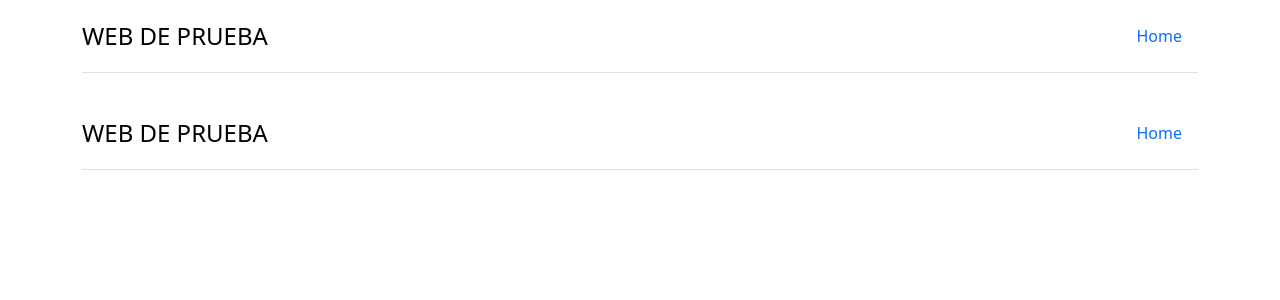
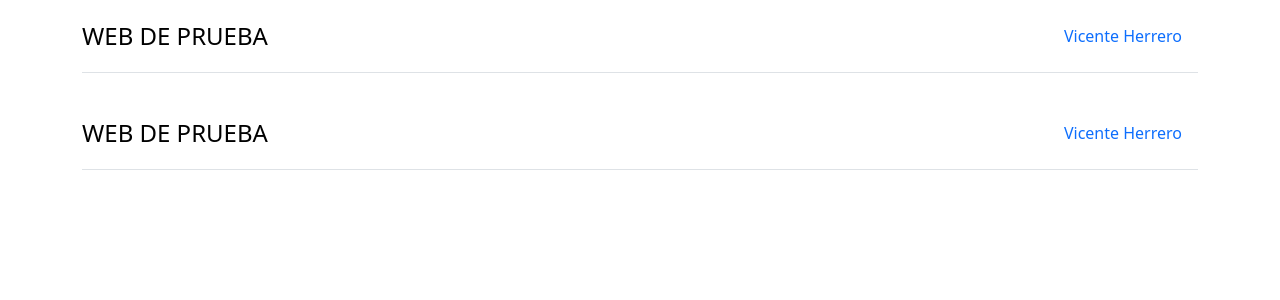
Before and after one commit to BibisGr/repo-DAM1C-R2, an Angular app: page /navbar in a window 1280 px wide. Shown: the top 300 px of the page. Built offline with nearby package versions, Linux system fonts and the light colour scheme.

Commit message:
se ha arreglado el link en el navbar

```diff
--- a/src/app/components/navbar/navbar.component.html
+++ b/src/app/components/navbar/navbar.component.html
@@ -4,7 +4,7 @@
         <span class="fs-4">WEB DE PRUEBA</span>
       </a>
       <ul class="nav nav-pills">
-        <li class="nav-item"><a routerLink="/home" class="nav-link " routerLinkActive="active">Home</a></li>
+        <li class="nav-item"><a routerLink="/vicenteherrero" class="nav-link " routerLinkActive="active">Vicente Herrero</a></li>
       </ul>
     </header>
   </div>
```
